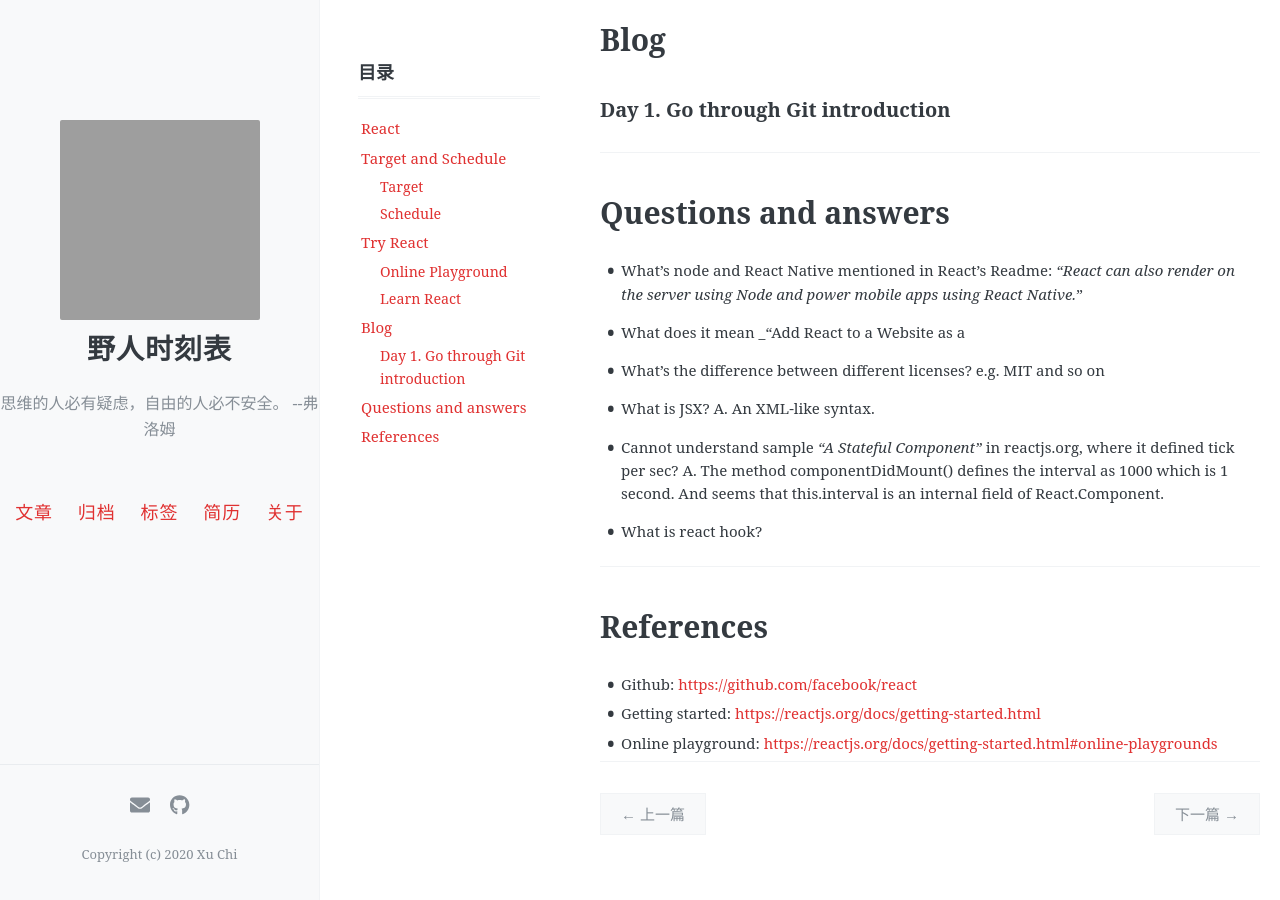
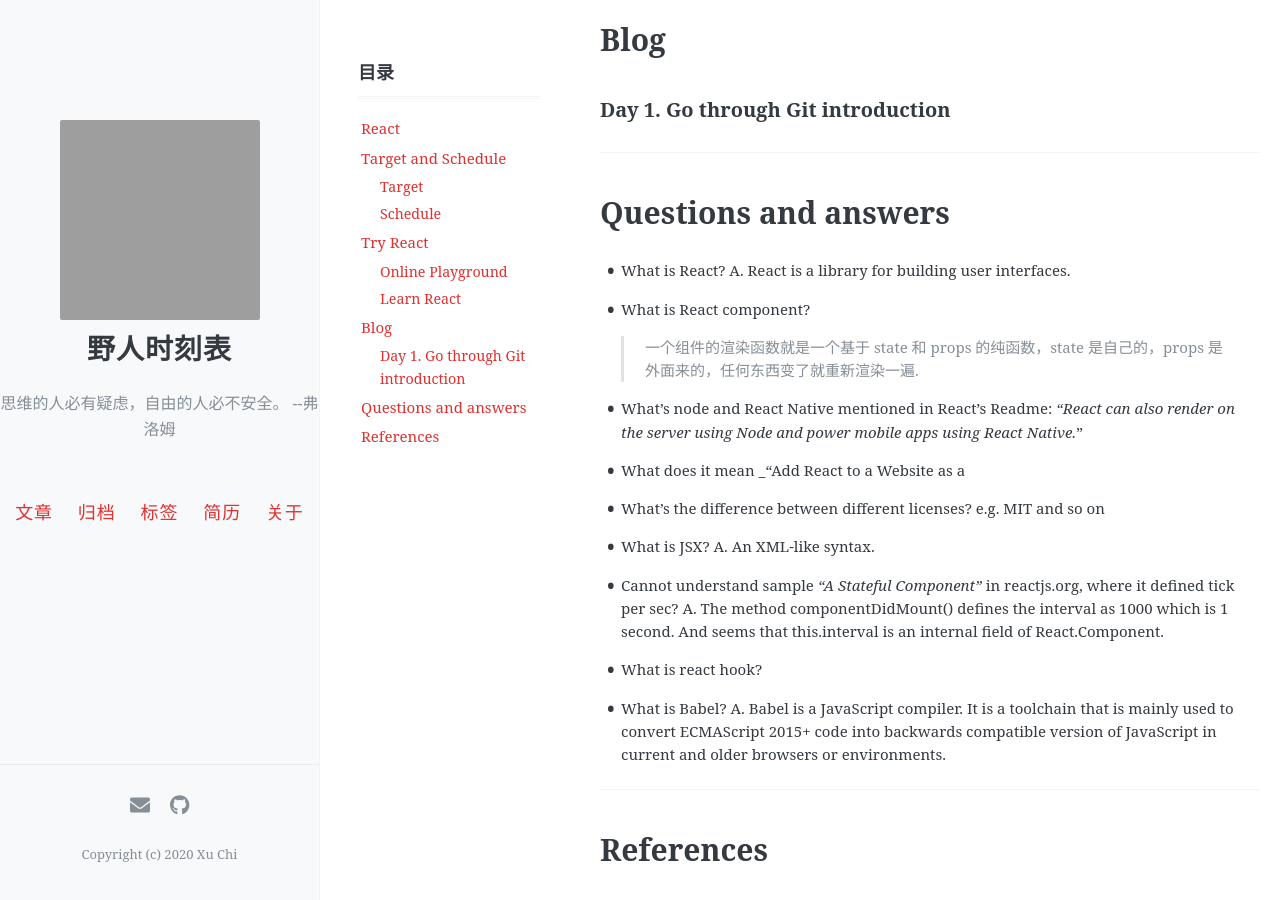
Before and after one commit to xuchi16/Lukathis.github.io, a Jekyll site: the page built from _posts/javascript/2019-11-06-React.markdown, in a window 1280 px wide and 900 px high, scrolled down 1127 px. Built offline with Jekyll 4.4.1, drawn with Linux system fonts in a browser that asks for light colours; comment, search, counter and statistics services are not loaded; before the commit the page ends 2002 px from its top, so only the background shows below that; grey boxes are pictures that could not be loaded.

Commit message:
update some tag and commit React posts

```diff
--- a/_posts/java/2019-03-10-IntelliJ on Mac.markdown
+++ b/_posts/java/2019-03-10-IntelliJ on Mac.markdown
@@ -3,7 +3,7 @@ layout: post
 title:  "IntelliJ on Mac"
 author: Xu Chi
 toc: true
-tags: [Tech, env setup]
+tags: [Tech, Setup]
 ---
 
 How-to document to set up IntelliJ quickly on Mac OS.
--- a/_posts/javascript/2019-11-06-React.markdown
+++ b/_posts/javascript/2019-11-06-React.markdown
@@ -40,6 +40,12 @@ Different learning styles: theoretical/practical. Was always learning by concept
 -----------------------------------------------------
 # Questions and answers
 
+* What is React?
+A. React is a library for building user interfaces.
+
+* What is React component?
+> 一个组件的渲染函数就是一个基于 state 和 props 的纯函数，state 是自己的，props 是外面来的，任何东西变了就重新渲染一遍.
+
 * What's node and React Native mentioned in React's Readme: _"React can also render on the server using Node and power mobile apps using React Native._"
 
 * What does it mean _"Add React to a Website as a <script> tag in one minute"_
@@ -54,6 +60,9 @@ A. The method componentDidMount() defines the interval as 1000 which is 1 second
 
 * What is react hook?
 
+* What is Babel?
+A. Babel is a JavaScript compiler. It is a toolchain that is mainly used to convert ECMAScript 2015+ code into backwards compatible version of JavaScript in current and older browsers or environments.
+
 -----------------------------------------------------
 # References
 
```
Also changed, not shown: _posts/javascript/2020-02-15-How-to-setup-react-env.markdown (added, +72 -0 lines).
